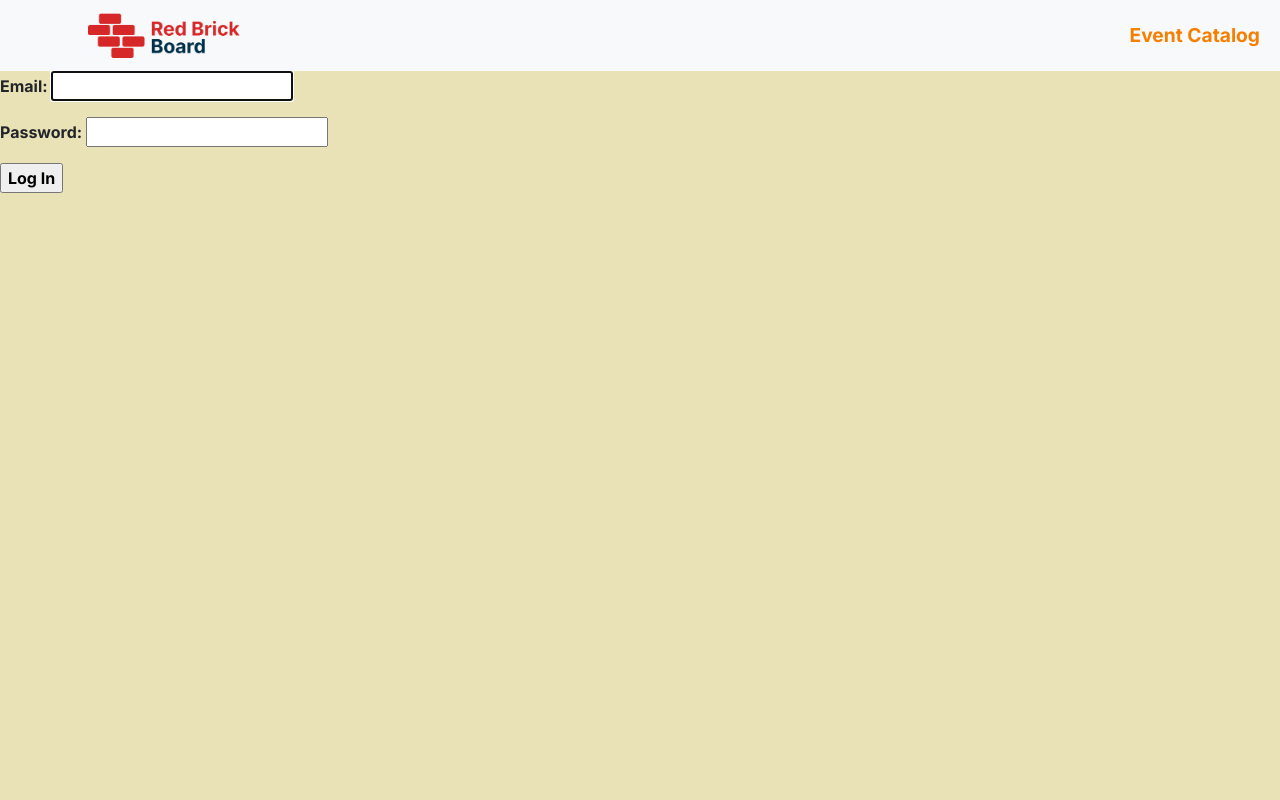
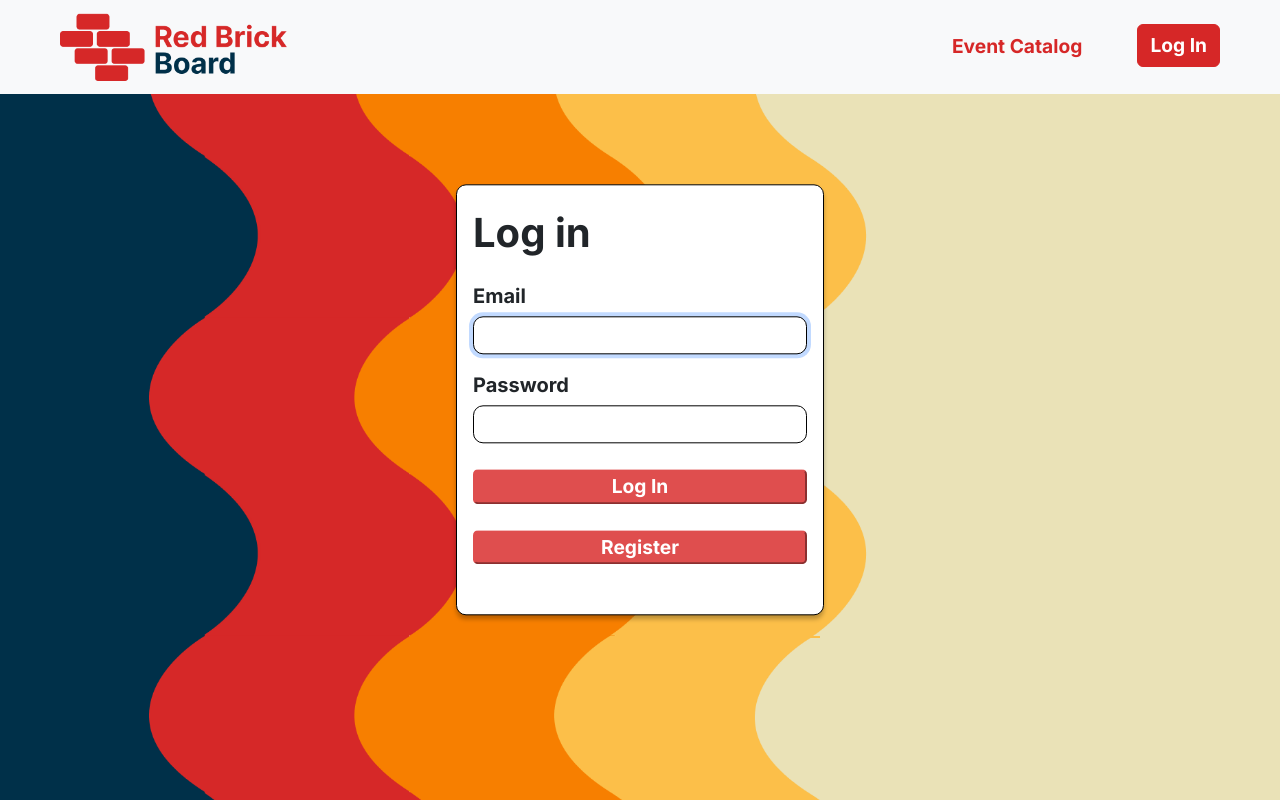
Before and after one commit to avraiel/red_brick_board, a Django app: page /accounts/login in a window 1280 px wide. Run offline with Django 4.2, Linux system fonts and the light colour scheme; some libraries are stand-ins or nearby versions.

Commit message:
added frontend to log in form

```diff
--- a/redbrickboard/accounts/forms.py
+++ b/redbrickboard/accounts/forms.py
@@ -14,6 +14,8 @@ class CustomUserAuthenticationForm(AuthenticationForm):
         self.fields['email'].required = True
         self.fields.pop('username')
         self.order_fields(['email', 'password'])
+        for visible in self.visible_fields():
+            visible.field.widget.attrs['class'] = 'form-control'
 
 # Registering a User Form
 class CustomUserCreationForm(UserCreationForm):
--- a/redbrickboard/accounts/templates/accounts/login.html
+++ b/redbrickboard/accounts/templates/accounts/login.html
@@ -1,30 +1,41 @@
 {% extends "base.html" %}
 
 {% block head %}
-<script src="https://accounts.google.com/gsi/client" async></script>
+<script src="https://accounts.google.com/gsi/client" async defer></script>
 {% endblock %}
 
 {% block content %}
+    <div id="login-form" class="mx-auto px-3 py-4 bg-white" style="width: 23rem;">
+        <p class="h1">Log in</p>
         <form method="POST" autocomplete="off">
             {% csrf_token %}
-    {{ loginform.as_p }}
-    <input type="submit" value="Log In"/>
+            <div class="form-group">
+                <label class="h5" for="email">Email</label>
+                {{ loginform.email }}
+            </div>
+            <div class="form-group">
+                <label class="h5" for="password">Password</label>
+                {{ loginform.password }}
+            </div>
+            <input class="btn-red login-btn" type="submit" value="Log In"/>
+            <a href="{% url 'accounts:register' %}"><input class="btn-red login-btn" type="button" value="Register"/></a>
             <div id="g_id_onload"
             data-client_id="1091426130026-resqtjvbfu1mguphrr5seg6d31k1ttqf.apps.googleusercontent.com"
             data-context="signin"
             data-ux_mode="redirect"
             data-login_uri="http://localhost:8000/accounts/auth-receiver"
-        data-itp_support="true">
+            data-auto_prompt="false">
             </div>
 
-    <div class="g_id_signin"
+            <div class="login-btn g_id_signin"
                 data-type="standard"
-        data-shape="pill"
-        data-theme="filled_black"
-        data-text="signin_with"
+                data-shape="rectangle"
+                data-theme="filled_blue"
+                data-text="continue_with"
                 data-size="large"
                 data-logo_alignment="left">
             </div>
         </form>
+    </div>
 
 {% endblock %}
--- a/redbrickboard/static/css/custom.css
+++ b/redbrickboard/static/css/custom.css
@@ -2,32 +2,96 @@
 
 :root {
      --theme-prusian-blue: #003049;
-     --theme-bright-red: #D62828;
+     --theme-bright-red: #D62727;
      --theme-orange: #F77F00;
      --theme-yellow-red: #FCBF49;
      --theme-dutch-white: #EAE2B7;
 }
 
+* {
+     font-family: "Inter";
+     font-size: 1rem;
+}
+
 body {
-     font-family: "Inter";
      background-color: var(--theme-dutch-white);
-     /* background-image: url("/static/images/Continuous Background.png"); */
+     background-image: url("/static/images/Continuous Background.png");
      background-position: left top;
      background-repeat: repeat-y;
      background-size: 80%;
 }
 
+.btn-red {
+     transition: all 0.3s ease-in;
+     font-size: 1.5vw;
+     background-color: var(--theme-bright-red);
+     color: #fff;
+     border-color: var(--theme-bright-red);
+     white-space:nowrap;
+}
+
+.btn-red:hover {
+     transition: all 0.3s ease-in;
+     font-size: 1.55vw;
+     background-color: var(--theme-prusian-blue);
+     color: #fff;
+     border-color: var(--theme-prusian-blue);
+}
+
 .nav-link {
-     color: var(--theme-orange);
+     transition: all 0.3s ease-in;
+     color: var(--theme-bright-red) !important;
      font-size: 1.5vw;
 }
 
-.col-form-label {
-     font-family:Verdana, sans-serif;
-     font-size: 2vw;
+
+.nav-link:hover {
+     transition: all 0.3s ease-in;
+     font-size: 1.55vw;
+     color: var(--theme-prusian-blue) !important;
+     text-decoration: underline;
 }
 
 #trial {
      align-items: center;
      background-color: white;
 }
+
+
+#featured-events-div {
+     margin-top: 7.5rem;
+     height: 100vh;
+}
+
+#login-form {
+     /* Really Bad Code Start */
+     margin: 0;
+     position: absolute;
+     top: 50%;
+     left: 50%;
+     -ms-transform: translate(-50%, -50%);
+     transform: translate(-50%, -50%);
+     /* Really Bad Code End */
+     border-radius: 0.625rem;
+     border: 1px solid #000;
+     background: #FFF;
+     box-shadow: 0px 4px 4px 0px rgba(0, 0, 0, 0.25);
+}
+
+.form-group > label {
+     margin-top: 1.19rem;
+}
+
+.form-group > input:not([type="submit"]) {
+     border-radius: 0.625rem !important;
+     border: 1px solid #000 !important;
+     background: #FFF !important;
+}
+
+.login-btn {
+     margin-top: 1.62rem;
+     width: 100%;
+     border-radius: 0.3125rem;
+     background: #DF4E4E;
+     border-color: #DF4E4E;
+}
--- a/redbrickboard/templates/base.html
+++ b/redbrickboard/templates/base.html
@@ -6,37 +6,44 @@
   {% bootstrap_css %}
   {% bootstrap_javascript %}
   {% bootstrap_messages %}
+  {% block head %}
+  {% endblock %}
   <meta charset="UTF-8">
   <meta name="viewport" content="width=device-width, initial-scale=1.0">
   <meta charset="utf-8">
   <link rel="stylesheet" type="text/css" href="{% static '/css/custom.css' %}">
   <link rel="icon" type="image/x-icon" href="static/images/Logo.png">
   <title>{% block title %}Red Brick Board{% endblock %}</title>
-  {% block head %}
-  {% endblock %}
+
 </head>
 <body>
-  <main>
-     <nav class="navbar navbar-expand-md navbar-light bg-light">
-          <div class="container-fluid">
-               <a class="navbar-brand" href="#">
-                    <img src="{% static '/images/Logo with Name.png' %}" alt="Red Brick Board" style="width:30%; height:auto; padding-left:10%;">
+  <nav class="px-5 navbar navbar-expand navbar-light bg-light">
+  <div class="container-fluid justify-content-end">
+    <a class="navbar-brand" href="/">
+          <img src="{% static '/images/Logo with Name.png' %}" alt="Red Brick Board" style="width:30%; height:auto;">
     </a>
     <button class="navbar-toggler" type="button" data-bs-toggle="collapse" data-bs-target="#navbarNavAltMarkup" aria-controls="navbarNavAltMarkup" aria-expanded="false" aria-label="Toggle navigation">
       <span class="navbar-toggler-icon"></span>
     </button>
-               <div class="collapse navbar-collapse justify-content-end align-center" id="navbarNavAltMarkup">
-                    <div class="navbar-nav">
-                         <a class="nav-link" href="#">Event Catalog</a>
-                    </div>
-                    {% comment %} <form class="container-fluid justify-content-start">
-                         <button class="btn" type="button" >Log Out</button>
-                    </form> {% endcomment %}
+    <div class="collapse navbar-collapse justify-content-end" id="navbarNav">
+      <div class="navbar-nav d-flex">
+        <a class="nav-link" href="/eventcatalog" style="margin-right: 2.94rem;">Event Catalog</a>
+
+        {% if user.is_authenticated %}
+              <form role="Log Out" action="{% url 'accounts:logout' %}" method="post">
+                  {% csrf_token %}
+                  <button class="btn btn-red" type="submit">Log Out</button>
+              </form>
+        {% else %}
+              <form role="Log In" action="{% url 'accounts:login' %}" method="post">
+                  {% csrf_token %}
+                  <button class="btn btn-red" type="submit">Log In</button>
+              </form>
+        {% endif %}
     </div>
   </div>
 </nav>
   {% block content %}
   {% endblock %}
-  </main>
 </body>
 </html>
```
Lines whose indentation alone changed are shown as unchanged.
